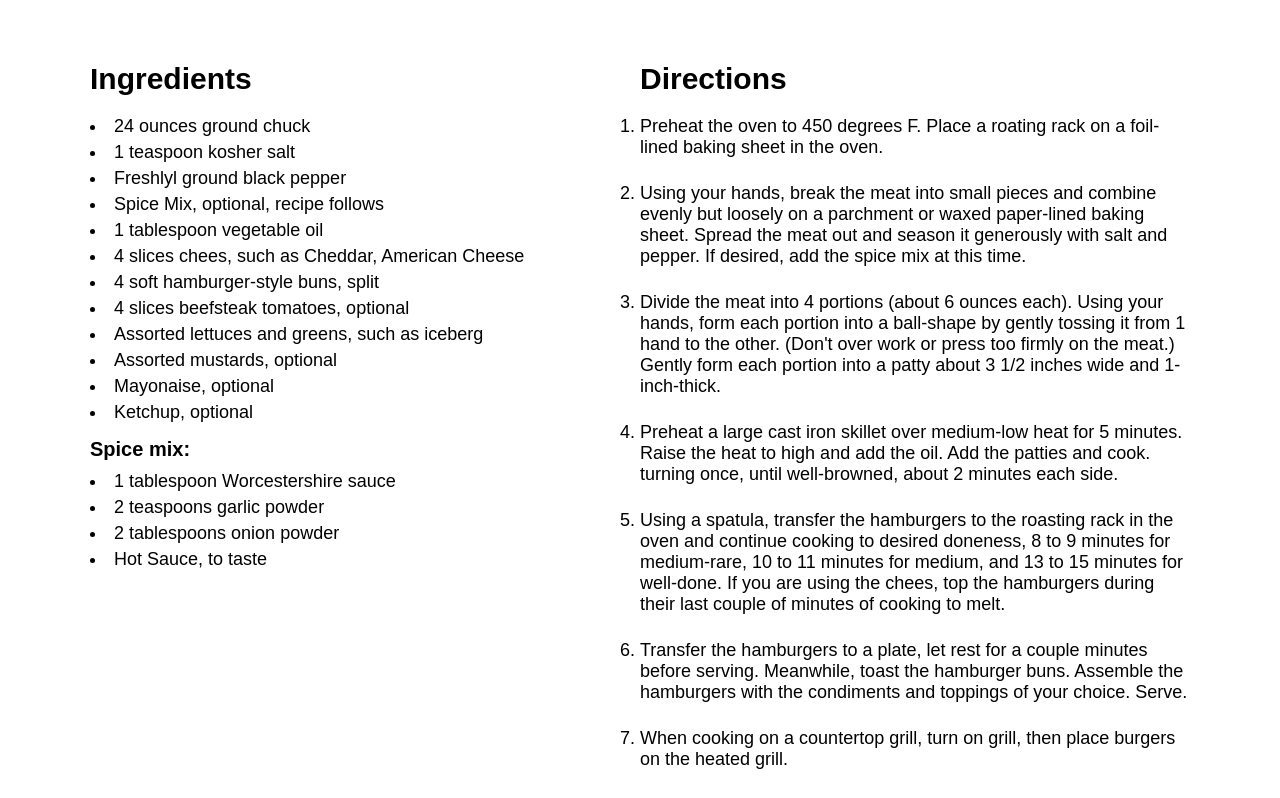
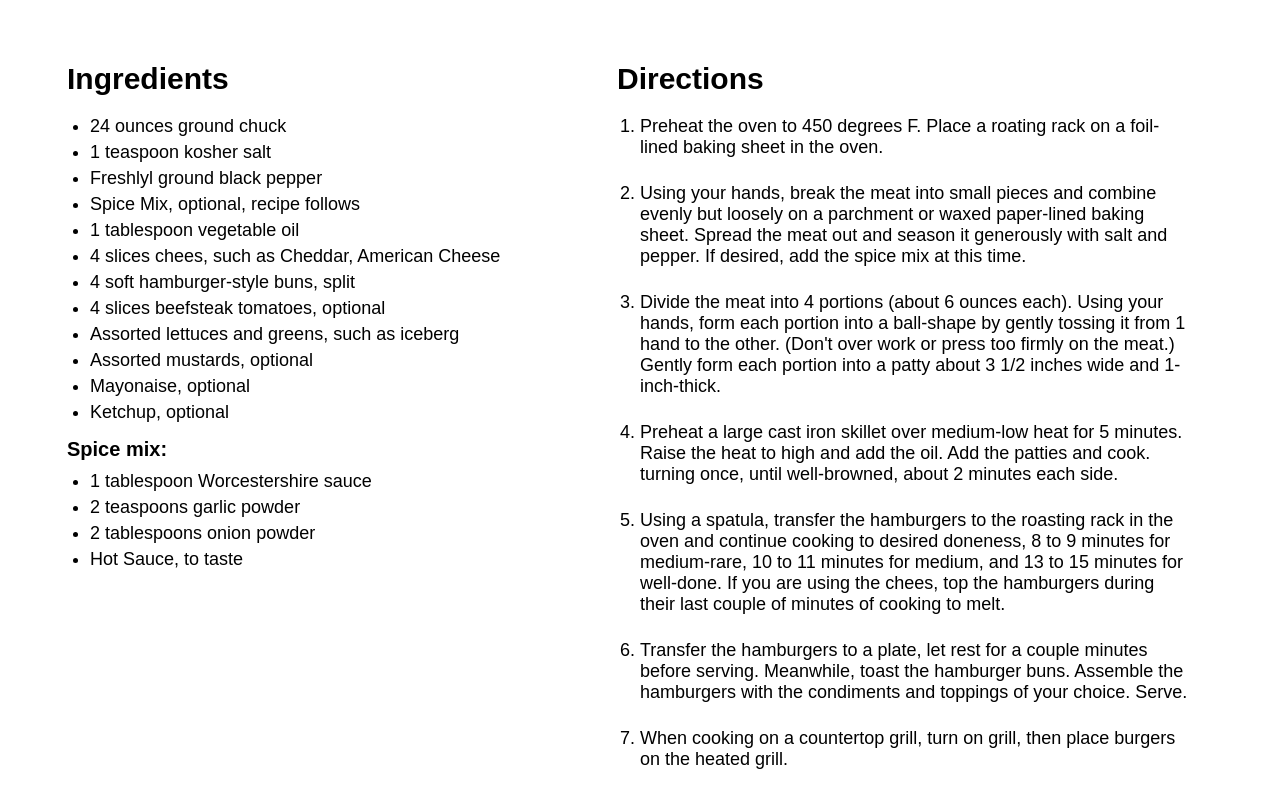
Before and after one commit to LordMamoo/RY-Paris, a plain HTML site: page recipe.html in a window 1280 px wide. Shown: the part 969-1767 px from the top of the page. Drawn offline with Linux system fonts and the light colour scheme.

Commit message:
adjusted spacing on recipe section

```diff
--- a/CSS/bengal.css
+++ b/CSS/bengal.css
@@ -134,7 +134,7 @@ a:hover {
     margin: 20px 0;
 }
 
-.recipe ol {
+.recipe ol, .recipe ul {
     padding: 0;
     margin: 0;
 }
@@ -162,6 +162,11 @@ h4 {
     padding-bottom: 25px;
 }
 
+h3, h4 {
+    position: relative;
+    right: 23px;
+}
+
 footer {
     display: flex;
     justify-content: space-between;
--- a/recipe.html
+++ b/recipe.html
@@ -59,6 +59,7 @@
             <div class="recipe">
                 <div class="ingredients">
                     <h3>Ingredients</h3>
+                    <ul>
                         <li>24 ounces ground chuck</li>
                         <li>1 teaspoon kosher salt</li>
                         <li>Freshlyl ground black pepper</li>
@@ -71,11 +72,12 @@
                         <li>Assorted mustards, optional</li>
                         <li>Mayonaise, optional</li>
                         <li>Ketchup, optional</li>
-                    <h4><b>Spice mix:</b></h4>
+                        <h4><b>Spice mix:</b></h4>
                         <li>1 tablespoon Worcestershire sauce</li>
                         <li>2 teaspoons garlic powder</li>
                         <li>2 tablespoons onion powder</li>
                         <li>Hot Sauce, to taste</li>
+                    </ul>
                 </div>
                 <div class="instructions">
                     <h3>Directions</h3>
```
